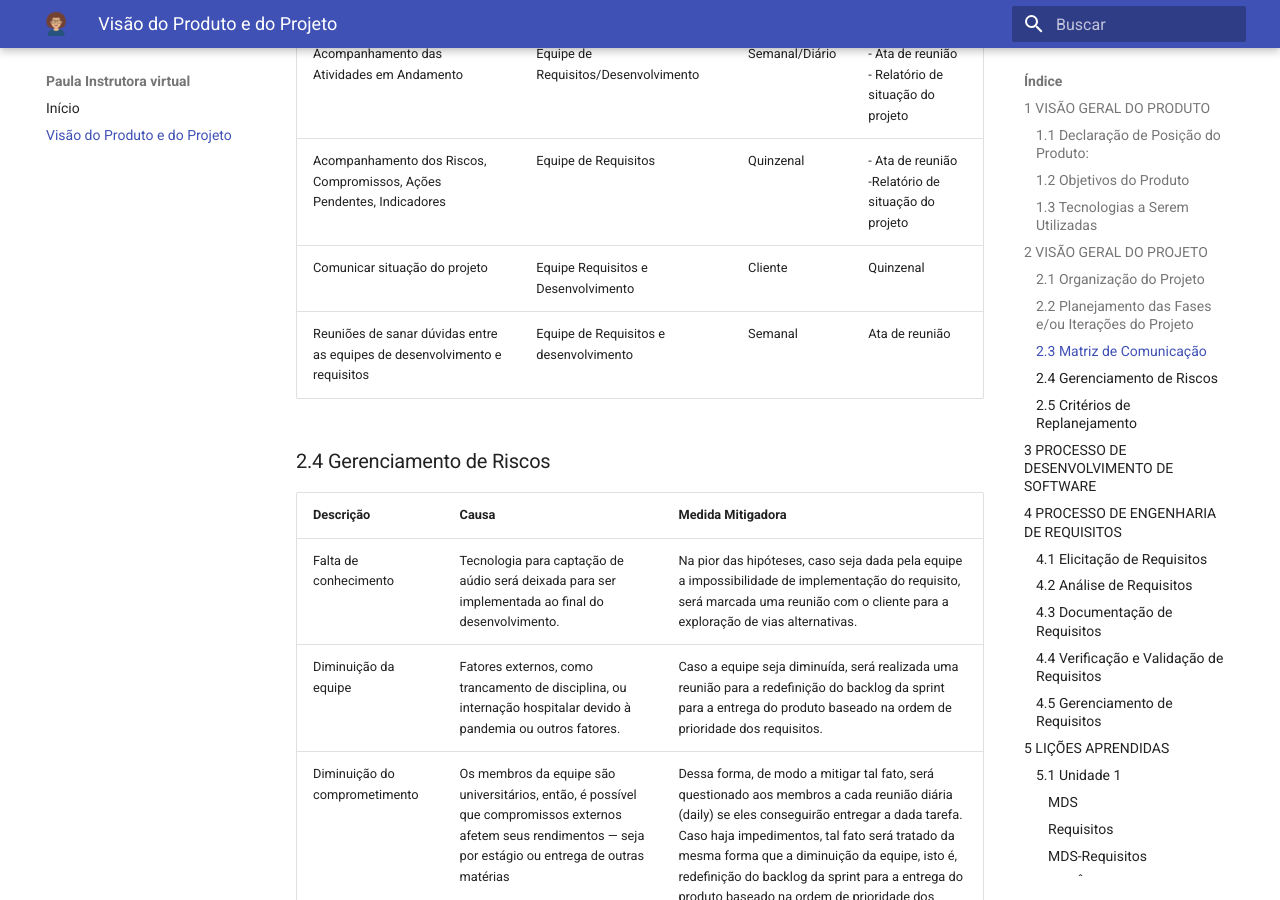
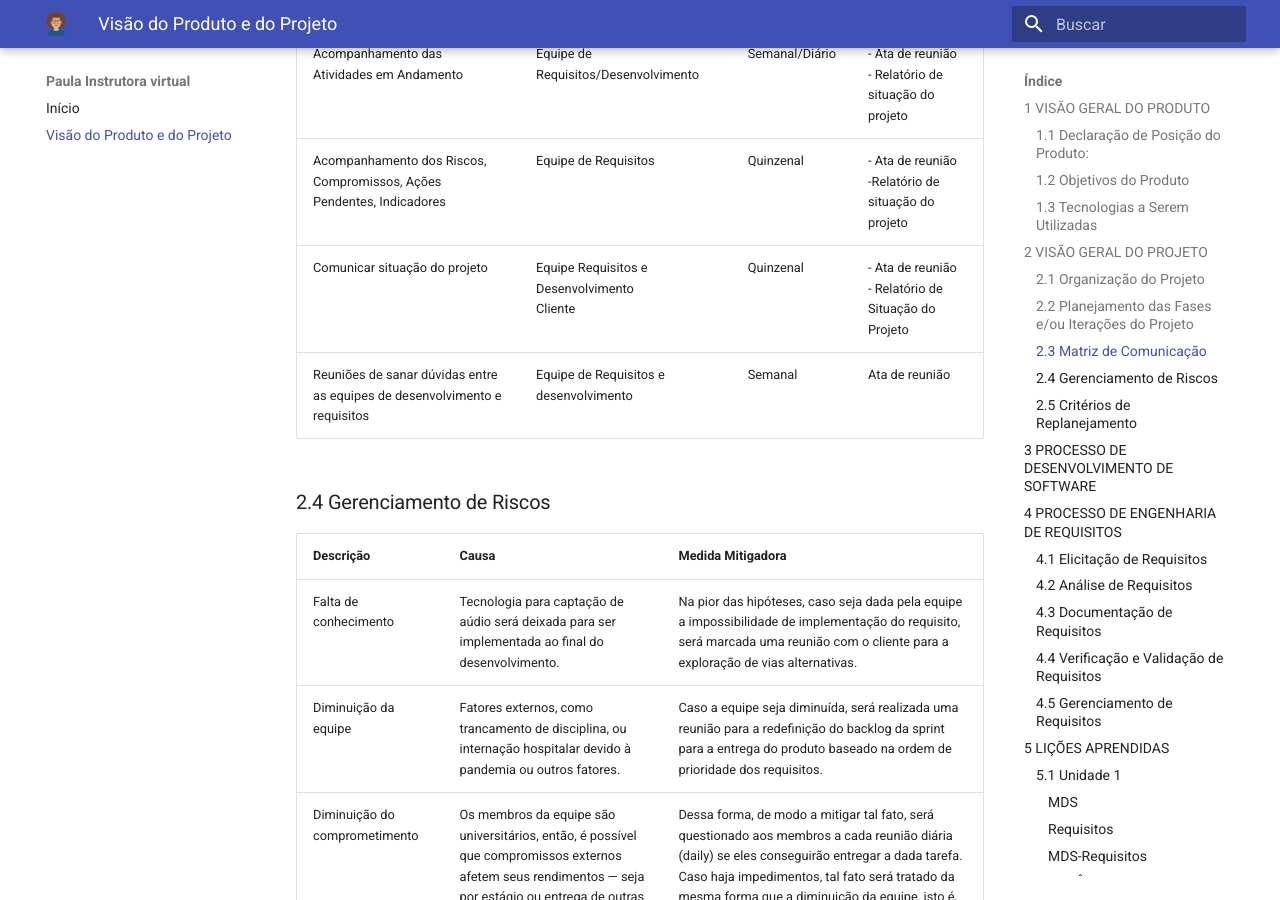
Before and after one commit to mdsreq-fga-unb/2022.1-Paula-Instrutora-Virtual, an MkDocs documentation site: the page built from docs/visaoProdutoProjeto.md, in a window 1280 px wide and 900 px high, scrolled down 2500 px. Built offline with MkDocs 1.6.1 and Material for MkDocs 9.7.7, drawn with Linux system fonts in a browser that asks for light colours.

Commit message:
:speech_balloon: Hotfix

```diff
--- a/docs/visaoProdutoProjeto.md
+++ b/docs/visaoProdutoProjeto.md
@@ -56,7 +56,7 @@ Analista de requisitos | Garantir a qualidade e clareza  dos requisitos, realiza
 | --------- | --------------- | ------------- | ---------------- |
 | Acompanhamento das Atividades em Andamento | Equipe de Requisitos/Desenvolvimento | Semanal/Diário | - Ata de reunião<br>- Relatório de situação do projeto |
 | Acompanhamento dos Riscos, Compromissos, Ações Pendentes, Indicadores | Equipe de Requisitos | Quinzenal | - Ata de reunião<br>-Relatório de situação do projeto |
-| Comunicar situação do projeto | Equipe Requisitos e Desenvolvimento | Cliente | Quinzenal | - Ata de reunião<br>- Relatório de Situação do Projeto |
+| Comunicar situação do projeto | Equipe Requisitos e Desenvolvimento<br> Cliente | Quinzenal | - Ata de reunião<br>- Relatório de Situação do Projeto |
 | Reuniões de sanar dúvidas entre as equipes de desenvolvimento e requisitos | Equipe de Requisitos e desenvolvimento | Semanal | Ata de reunião |
 
 ### 2.4 Gerenciamento de Riscos
```
